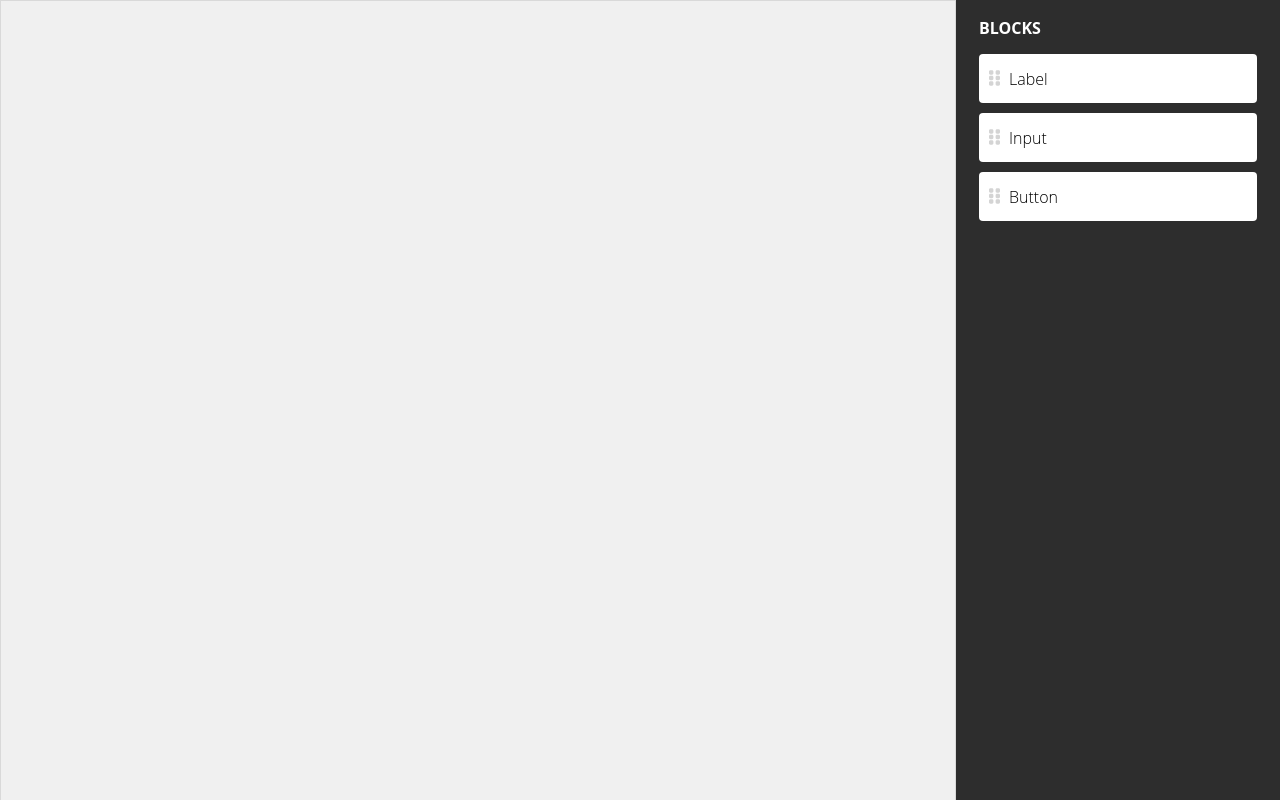
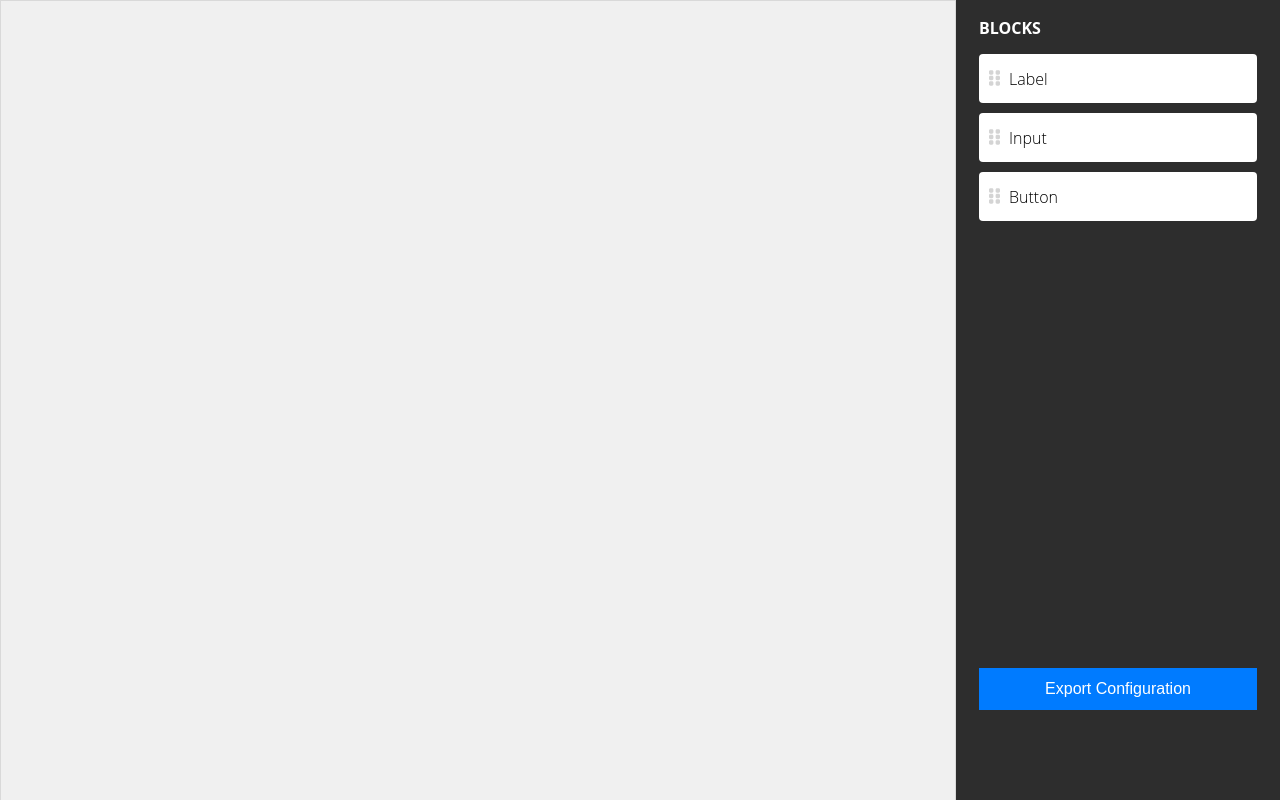
Before and after one commit to kaushiktak19/mini-page-builder, a React (Create React App) app: page / in a window 1280 px wide. Built offline with nearby package versions, Linux system fonts and the light colour scheme.

Commit message:
adding export-json

```diff
--- a/src/App.js
+++ b/src/App.js
@@ -1,15 +1,34 @@
-import React from 'react';
+import React, { useState, useEffect } from 'react';
 import './App.css';
 import Canvas from './Canvas';
 import Sidebar from './Sidebar';
 
 function App() {
+  const [elements, setElements] = useState(() => {
+    const savedElements = localStorage.getItem('canvasElements');
+    return savedElements ? JSON.parse(savedElements) : [];
+  });
+
+  useEffect(() => {
+    localStorage.setItem('canvasElements', JSON.stringify(elements));
+  }, [elements]);
+
+  const handleExport = () => {
+    const dataStr = "data:text/json;charset=utf-8," + encodeURIComponent(JSON.stringify(elements));
+    const downloadAnchorNode = document.createElement('a');
+    downloadAnchorNode.setAttribute("href", dataStr);
+    downloadAnchorNode.setAttribute("download", "canvasElements.json");
+    document.body.appendChild(downloadAnchorNode);
+    downloadAnchorNode.click();
+    downloadAnchorNode.remove();
+  };
+
   return (
     <div className="App">
-      <Canvas />
-      <Sidebar />
+      <Canvas elements={elements} setElements={setElements} />
+      <Sidebar handleExport={handleExport} />
     </div>
-  )
+  );
 }
 
-export default App
+export default App;
--- a/src/Canvas.js
+++ b/src/Canvas.js
@@ -2,19 +2,11 @@ import React, { useState, useEffect } from 'react';
 import Modal from './Modal';
 import './Canvas.css';
 
-function Canvas() {
-  const [elements, setElements] = useState(() => {
-    const savedElements = localStorage.getItem('canvasElements');
-    return savedElements ? JSON.parse(savedElements) : [];
-  });
+function Canvas({ elements, setElements }) {
   const [modalOpen, setModalOpen] = useState(false);
   const [tempElement, setTempElement] = useState(null);
   const [selectedElement, setSelectedElement] = useState(null);
   const [draggingElement, setDraggingElement] = useState(null);
-
-  useEffect(() => {
-    localStorage.setItem('canvasElements', JSON.stringify(elements));
-  }, [elements]);
 
   useEffect(() => {
     const handleKeyDown = (event) => {
--- a/src/Sidebar.css
+++ b/src/Sidebar.css
@@ -52,3 +52,20 @@
     top: 50%;
     transform: translateY(-50%);
   }
+
+  .export-button {
+    padding: 12px;
+    background-color: #007bff;
+    color: white;
+    border: none;
+    cursor: pointer;
+    font-size: 16px;
+    width: 100%;
+    white-space: nowrap;
+    /* margin-left: 45%; */
+    margin-top: 157%;
+  }
+
+  .export-button:hover {
+    background-color: #0056b3;
+  }
--- a/src/Sidebar.js
+++ b/src/Sidebar.js
@@ -1,21 +1,21 @@
-// src/Sidebar.js
-
 import React from 'react';
 import Label from './components/Label';
 import Input from './components/Input';
 import Button from './components/Button';
 import './Sidebar.css';
 
-function Sidebar() {
+function Sidebar({ handleExport }) {
   return (
     <div className='sidebar'>
       <div className='content'>
         <div className='block'>BLOCKS</div>
-            <Label />
-            <Input />
-            <Button />
-        </div>
+        <Label />
+        <Input />
+        <Button />
+        <button onClick={handleExport} className="export-button">Export Configuration</button>
+      </div>
     </div>
+
   );
 }
 
```
